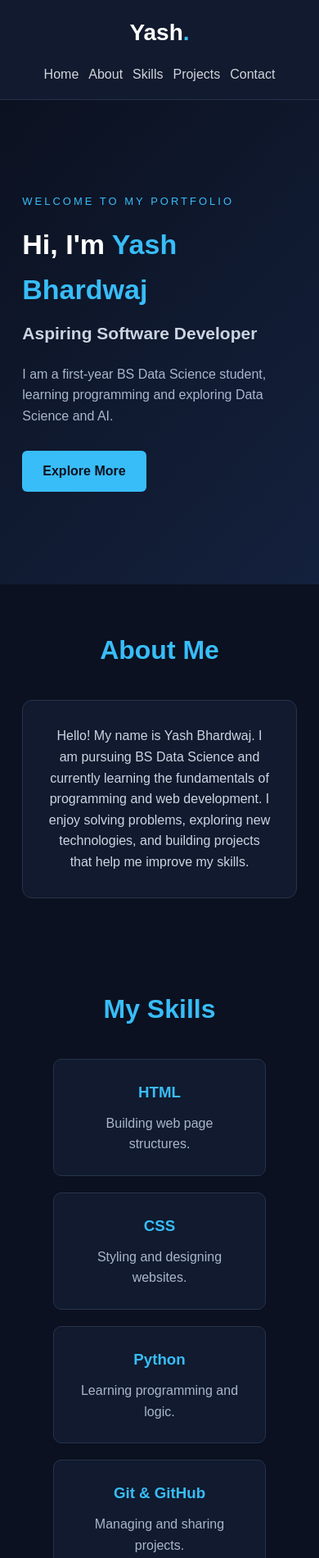
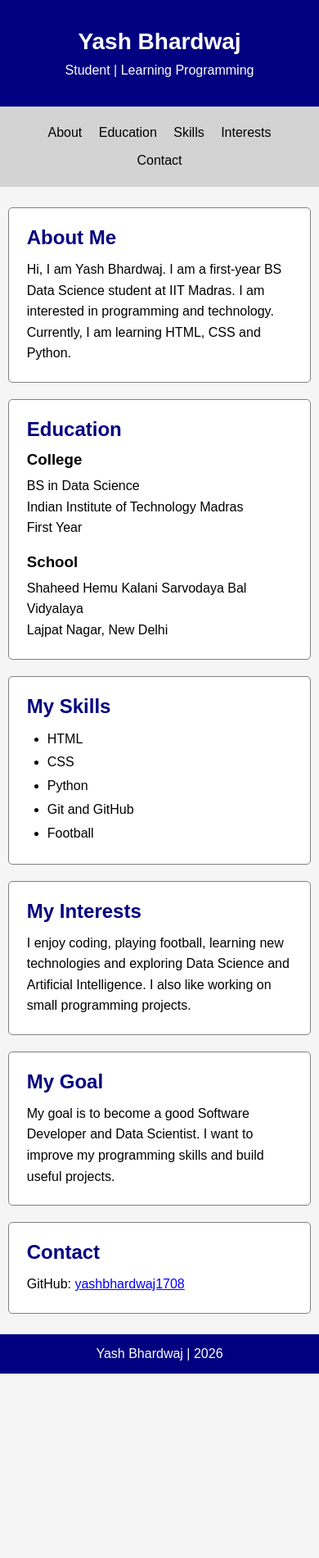
Before and after one commit to yashbhardwaj1708/my-project, a plain HTML site: page index.html in a window 390 px wide. Shown: the top 1901 px of the page at 82% size. After the commit the page ends 1676 px from the top, so only its background shows below. Drawn offline with Linux system fonts and the light colour scheme.

Commit message:
Update personal portfolio website

```diff
--- a/index.html
+++ b/index.html
@@ -1,131 +1,97 @@
+
 <!DOCTYPE html>
-<html lang="en">
+<html>
 <head>
-    <meta charset="UTF-8">
-    <meta name="viewport" content="width=device-width, initial-scale=1.0">
-
-    <title>Yash Bhardwaj | Portfolio</title>
-
-    <!-- External CSS file -->
+    <title>Yash's Portfolio</title>
     <link rel="stylesheet" href="style.css">
 </head>
+
 <body>
 
-    <!-- Navigation Bar -->
     <header>
-        <nav class="navbar">
-            <h2 class="logo">Yash<span>.</span></h2>
-
-            <ul>
-                <li><a href="#home">Home</a></li>
-                <li><a href="#about">About</a></li>
-                <li><a href="#skills">Skills</a></li>
-                <li><a href="#projects">Projects</a></li>
-                <li><a href="#contact">Contact</a></li>
-            </ul>
-        </nav>
+        <h1>Yash Bhardwaj</h1>
+        <p>Student | Learning Programming</p>
     </header>
 
-    <!-- Home Section -->
-    <section id="home" class="hero">
-        <div class="hero-content">
-            <p class="welcome">WELCOME TO MY PORTFOLIO</p>
+    <nav>
+        <a href="#about">About</a>
+        <a href="#education">Education</a>
+        <a href="#skills">Skills</a>
+        <a href="#interests">Interests</a>
+        <a href="#contact">Contact</a>
+    </nav>
 
-            <h1>Hi, I'm <span>Yash Bhardwaj</span></h1>
+    <main>
 
-            <h2>Aspiring Software Developer</h2>
-
+        <section id="about">
+            <h2>About Me</h2>
             <p>
-                I am a first-year BS Data Science student,
-                learning programming and exploring Data Science and AI.
+                Hi, I am Yash Bhardwaj. I am a first-year
+                BS Data Science student at IIT Madras.
+                I am interested in programming and technology.
+                Currently, I am learning HTML, CSS and Python.
             </p>
-
-            <a href="#about" class="btn">Explore More</a>
-        </div>
         </section>
 
-    <!-- About Section -->
-    <section id="about" class="section">
-        <h2 class="section-title">About Me</h2>
+        <section id="education">
+            <h2>Education</h2>
 
-        <div class="about-box">
-            <p>
-                Hello! My name is Yash Bhardwaj.
-                I am pursuing BS Data Science and currently
-                learning the fundamentals of programming and web development.
-                I enjoy solving problems, exploring new technologies,
-                and building projects that help me improve my skills.
-            </p>
-        </div>
+            <h3>College</h3>
+            <p>BS in Data Science</p>
+            <p>Indian Institute of Technology Madras</p>
+            <p>First Year</p>
+
+            <br>
+
+            <h3>School</h3>
+            <p>Shaheed Hemu Kalani Sarvodaya Bal Vidyalaya</p>
+            <p>Lajpat Nagar, New Delhi</p>
         </section>
 
-    <!-- Skills Section -->
-    <section id="skills" class="section">
-        <h2 class="section-title">My Skills</h2>
-
-        <div class="skills-container">
-            <div class="skill-card">
-                <h3>HTML</h3>
-                <p>Building web page structures.</p>
-            </div>
-
-            <div class="skill-card">
-                <h3>CSS</h3>
-                <p>Styling and designing websites.</p>
-            </div>
-
-            <div class="skill-card">
-                <h3>Python</h3>
-                <p>Learning programming and logic.</p>
-            </div>
-
-            <div class="skill-card">
-                <h3>Git & GitHub</h3>
-                <p>Managing and sharing projects.</p>
-            </div>
-        </div>
+        <section id="skills">
+            <h2>My Skills</h2>
+            <ul>
+                <li>HTML</li>
+                <li>CSS</li>
+                <li>Python</li>
+                <li>Git and GitHub</li>
+                <li>Football</li>
+            </ul>
         </section>
 
-    <!-- Projects Section -->
-    <section id="projects" class="section">
-        <h2 class="section-title">My Projects</h2>
-
-        <div class="projects-container">
-            <div class="project-card">
-                <h3>Personal Portfolio</h3>
+        <section id="interests">
+            <h2>My Interests</h2>
             <p>
-                    A personal website created using HTML and CSS
-                    to showcase my profile and skills.
+                I enjoy coding, playing football,
+                learning new technologies and exploring
+                Data Science and Artificial Intelligence.
+                I also like working on small programming projects.
             </p>
-            </div>
-
-            <div class="project-card">
-                <h3>Chole Bhature Webpage</h3>
-                <p>
-                    A simple HTML webpage describing
-                    the popular Indian dish Chole Bhature.
-                </p>
-            </div>
-        </div>
         </section>
 
-    <!-- Contact Section -->
-    <section id="contact" class="section">
-        <h2 class="section-title">Contact Me</h2>
-
-        <div class="contact-box">
-            <p>Let's connect and learn together!</p>
-
-            <a href="https://github.com/yashbhardwaj1708"
-               target="_blank" class="btn">
-                Visit My GitHub
-            </a>
-        </div>
+        <section>
+            <h2>My Goal</h2>
+            <p>
+                My goal is to become a good Software Developer
+                and Data Scientist. I want to improve my
+                programming skills and build useful projects.
+            </p>
         </section>
 
-    <!-- Footer -->
+        <section id="contact">
+            <h2>Contact</h2>
+            <p>
+                GitHub:
+                <a href="https://github.com/yashbhardwaj1708" target="_blank">
+                    yashbhardwaj1708
+                </a>
+            </p>
+        </section>
+
+    </main>
+
     <footer>
-        <p>© 2026 Yash Bhardwaj | Built with HTML & CSS</p>
+        <p>Yash Bhardwaj | 2026</p>
     </footer>
 
 </body>
--- a/style.css
+++ b/style.css
@@ -1,255 +1,103 @@
-/* Basic Reset */
+
 * {
     margin: 0;
     padding: 0;
     box-sizing: border-box;
+}
+
+html {
     scroll-behavior: smooth;
 }
 
-/* Body */
 body {
     font-family: Arial, sans-serif;
-    background-color: #0b1120;
-    color: #ffffff;
+    background-color: whitesmoke;
+    color: black;
+}
+
+header {
+    background-color: navy;
+    color: white;
+    text-align: center;
+    padding: 35px;
+}
+
+header h1 {
+    margin-bottom: 10px;
+}
+
+nav {
+    background-color: lightgray;
+    text-align: center;
+    padding: 15px;
+}
+
+nav a {
+    color: black;
+    text-decoration: none;
+    margin: 15px;
+}
+
+nav a:hover {
+    color: blue;
+}
+
+main {
+    width: 85%;
+    margin: 25px auto;
+}
+
+section {
+    background-color: white;
+    padding: 22px;
+    margin-bottom: 20px;
+    border: 1px solid gray;
+    border-radius: 5px;
+    scroll-margin-top: 15px;
+}
+
+section h2 {
+    color: navy;
+    margin-bottom: 12px;
+}
+
+section h3 {
+    margin-bottom: 8px;
+}
+
+section p {
     line-height: 1.6;
 }
 
-/* Navigation Bar */
-header {
-    background-color: #111a2e;
-    padding: 18px 8%;
-    border-bottom: 1px solid #26334d;
+section ul {
+    padding-left: 25px;
+    line-height: 1.8;
 }
 
-.navbar {
-    display: flex;
-    justify-content: space-between;
-    align-items: center;
+section a {
+    color: blue;
 }
 
-.logo {
-    font-size: 28px;
-    color: #ffffff;
+footer {
+    background-color: navy;
+    color: white;
+    text-align: center;
+    padding: 15px;
 }
 
-.logo span {
-    color: #38bdf8;
-}
+@media (max-width: 600px) {
 
-.navbar ul {
-    display: flex;
-    list-style: none;
-    gap: 25px;
-}
-
-.navbar a {
-    text-decoration: none;
-    color: #d1d5db;
-    transition: 0.3s;
-}
-
-.navbar a:hover {
-    color: #38bdf8;
-}
-
-/* Home Section */
-.hero {
-    min-height: 85vh;
-    display: flex;
-    align-items: center;
-    padding: 70px 10%;
-    background: linear-gradient(135deg, #0b1120, #14213d);
-}
-
-.hero-content {
-    max-width: 750px;
-}
-
-.welcome {
-    color: #38bdf8;
-    letter-spacing: 3px;
-    font-size: 13px;
-    margin-bottom: 15px;
-}
-
-.hero h1 {
-    font-size: 48px;
-    margin-bottom: 10px;
-}
-
-.hero h1 span {
-    color: #38bdf8;
-}
-
-.hero h2 {
-    font-size: 25px;
-    color: #cbd5e1;
-    margin-bottom: 20px;
-}
-
-.hero-content > p:not(.welcome) {
-    color: #aab6cc;
-    max-width: 600px;
-    margin-bottom: 30px;
-}
-
-/* Buttons */
-.btn {
-    display: inline-block;
-    padding: 12px 25px;
-    background-color: #38bdf8;
-    color: #0b1120;
-    text-decoration: none;
-    font-weight: bold;
-    border-radius: 6px;
-    transition: 0.3s;
-}
-
-.btn:hover {
-    background-color: #ffffff;
-    transform: translateY(-3px);
-}
-
-/* Common Sections */
-.section {
-    padding: 75px 10%;
-}
-
-.section-title {
-    text-align: center;
-    font-size: 32px;
-    margin-bottom: 35px;
-    color: #38bdf8;
-}
-
-/* About Section */
-.about-box {
-    max-width: 800px;
-    margin: auto;
-    padding: 30px;
-    background-color: #111a2e;
-    border: 1px solid #26334d;
-    border-radius: 12px;
-    color: #cbd5e1;
-    text-align: center;
-}
-
-/* Skills Section */
-.skills-container {
-    display: flex;
-    flex-wrap: wrap;
-    justify-content: center;
-    gap: 20px;
-}
-
-.skill-card {
-    flex: 1 1 200px;
-    max-width: 260px;
-    padding: 25px;
-    text-align: center;
-    background-color: #111a2e;
-    border: 1px solid #26334d;
-    border-radius: 10px;
-    transition: 0.3s;
-}
-
-.skill-card:hover {
-    border-color: #38bdf8;
-    transform: translateY(-5px);
-}
-
-.skill-card h3 {
-    color: #38bdf8;
-    margin-bottom: 10px;
-}
-
-.skill-card p {
-    color: #aab6cc;
-}
-
-/* Projects Section */
-.projects-container {
-    display: flex;
-    flex-wrap: wrap;
-    justify-content: center;
-    gap: 25px;
-}
-
-.project-card {
-    flex: 1 1 280px;
-    max-width: 400px;
-    padding: 25px;
-    background-color: #111a2e;
-    border: 1px solid #26334d;
-    border-radius: 10px;
-    transition: 0.3s;
-}
-
-.project-card:hover {
-    border-color: #38bdf8;
-    transform: translateY(-5px);
-}
-
-.project-card h3 {
-    color: #38bdf8;
-    margin-bottom: 12px;
-}
-
-.project-card p {
-    color: #cbd5e1;
-}
-
-/* Contact Section */
-.contact-box {
-    text-align: center;
-    padding: 30px;
-    background-color: #111a2e;
-    border-radius: 12px;
-}
-
-.contact-box p {
-    color: #cbd5e1;
-    margin-bottom: 20px;
-}
-
-/* Footer */
-footer {
-    text-align: center;
-    padding: 20px;
-    background-color: #111a2e;
-    color: #94a3b8;
-    border-top: 1px solid #26334d;
-    font-size: 14px;
-}
-
-/* Mobile Responsive Design */
-@media (max-width: 700px) {
-
-    .navbar {
-        flex-direction: column;
-        gap: 15px;
+    main {
+        width: 95%;
     }
 
-    .navbar ul {
-        flex-wrap: wrap;
-        justify-content: center;
-        gap: 12px;
+    nav a {
+        display: inline-block;
+        margin: 8px;
     }
 
-    .hero {
-        min-height: 70vh;
-        padding: 60px 7%;
+    header h1 {
+        font-size: 28px;
     }
 
-    .hero h1 {
-        font-size: 34px;
-    }
-
-    .hero h2 {
-        font-size: 21px;
-    }
-
-    .section {
-        padding: 55px 7%;
-    }
 }
```
Also changed, not shown: 1 other file. Lines whose indentation alone changed are shown as unchanged.
